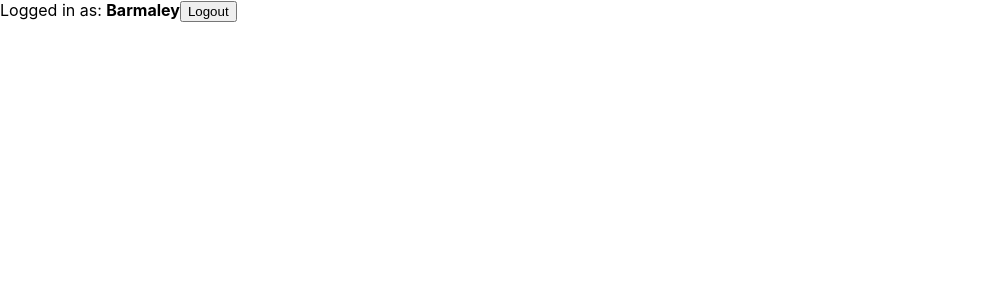
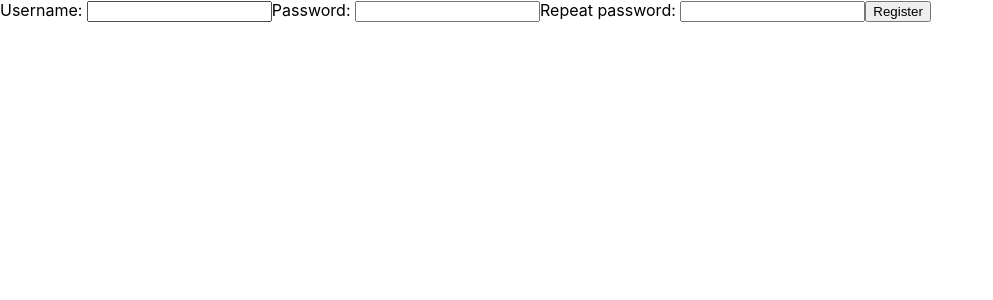
Before and after one commit to RailsReact/3-blog, a React (Create React App) app: page / in a window 1280 px wide. Shown: the top 300 px of the page, without its empty margins (0-993 px from the left). Built offline with nearby package versions, Linux system fonts and the light colour scheme.

Commit message:
add mock Register form

```diff
--- a/src/App.js
+++ b/src/App.js
@@ -1,6 +1,6 @@
 import React from 'react'
-import Logout from './user/Logout'
+import Register from './user/Register'
 
 export default function App (){
-  return <Logout user="Barmaley" />
+  return <Register />
 }
--- /dev/null
+++ b/src/user/Register.js
@@ -0,0 +1,30 @@
+import React from 'react'
+
+export default function Register(){
+  return(
+    <form onSubmit={e => e.preventDefault()} >
+      <label htmlFor="register-username">Username: </label>
+      <input
+        type="text"
+        name="register-username"
+        id="register-username"
+      />
+      <label htmlFor="register-password">Password: </label>
+      <input
+        type="password"
+        name="register-password"
+        id="register-password"
+      />
+      <label htmlFor="register-password-repeat">Repeat password: </label>
+      <input
+        type="password"
+        name="register-password-repeat"
+        id="register-password-repeat"
+      />
+      <input
+        type="submit"
+        value="Register"
+      />
+    </form>
+  )
+}
```
